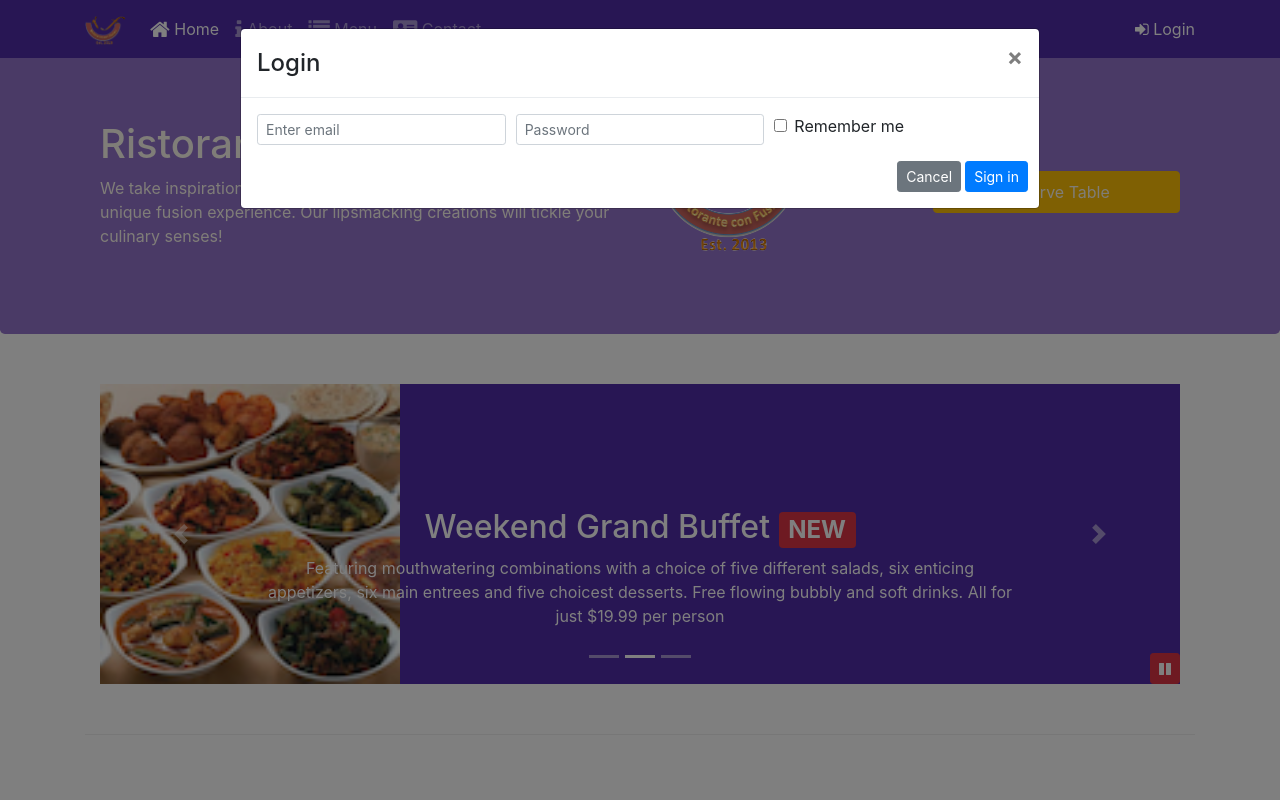
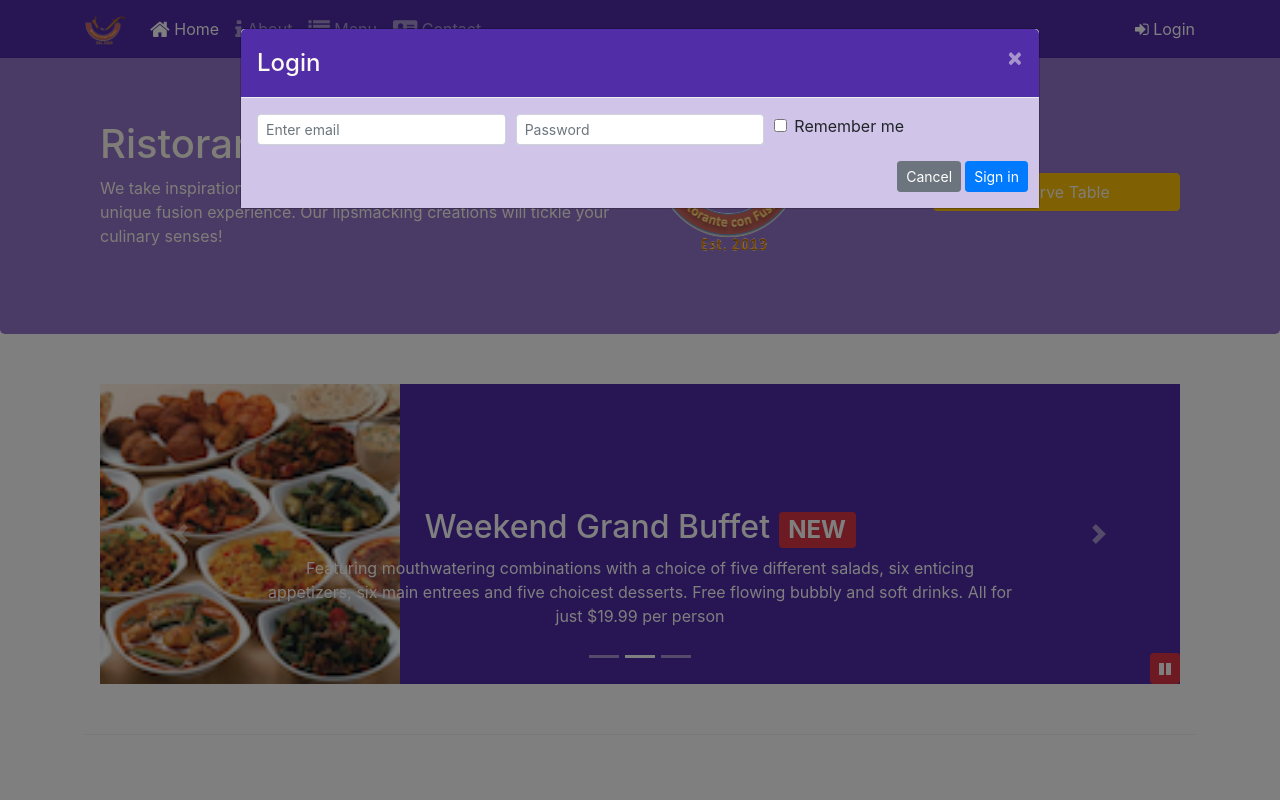
Before and after one commit to sofiabonini/coursera-bootstrap, a website: page index.html in a window 1280 px wide. Both pictures are taken after a click on the link "Login". Shown: the top 800 px of the page. Drawn offline with nearby package versions, Linux system fonts and the light colour scheme.

Commit message:
assignment 4

```diff
--- a/css/styles.scss
+++ b/css/styles.scss
@@ -74,3 +74,18 @@ body{
     bottom: 0px;
     z-index: 1;
 }
+
+.modal {
+
+    .modal-header {
+        background-color: $background-dark;
+        color:floralwhite;
+        button {
+            color:floralwhite;
+        }
+    }
+
+    .modal-body {
+        background-color: $background-pale;
+    }
+}
--- a/index.html
+++ b/index.html
@@ -30,7 +30,7 @@
                         <li class="nav-item"><a class="nav-link" href="./contactus.html"><span class="fa fa-address-card fa-lg"></span> Contact</a></li>
                 </ul>
                 <span class="navbar-text">
-                    <a data-toggle="modal" data-target="#loginModal">
+                    <a id="loginButton">
                     <span class="fa fa-sign-in"></span> Login</a>
                 </span>
             </div>
@@ -171,8 +171,8 @@
                     <img src="img/logo.png" class="img-fluid">
                 </div>
                 <div class="col-12 col-sm align-self-center">
-                    <a role="button" class="btn btn-block btn-warning nav-link"
-                    data-toggle="modal" data-target="#reserveModal">Reserve Table</a>
+                    <a type="button" class="btn btn-block btn-warning"
+                    id="reserveButton">Reserve Table</a>
                 </div>
             </div>
         </div>
@@ -350,6 +350,14 @@
                     $("#carouselButton").children("span").addClass('fa-pause');
                 }
             });
+
+            $("#loginButton").click(function(){
+                $('#loginModal').modal('show');
+            });
+
+            $("#reserveButton").click(function(){
+                $('#reserveModal').modal('show');
+            });
         });
     </script>
 </body>
```
Also changed, not shown: css/styles.css.
